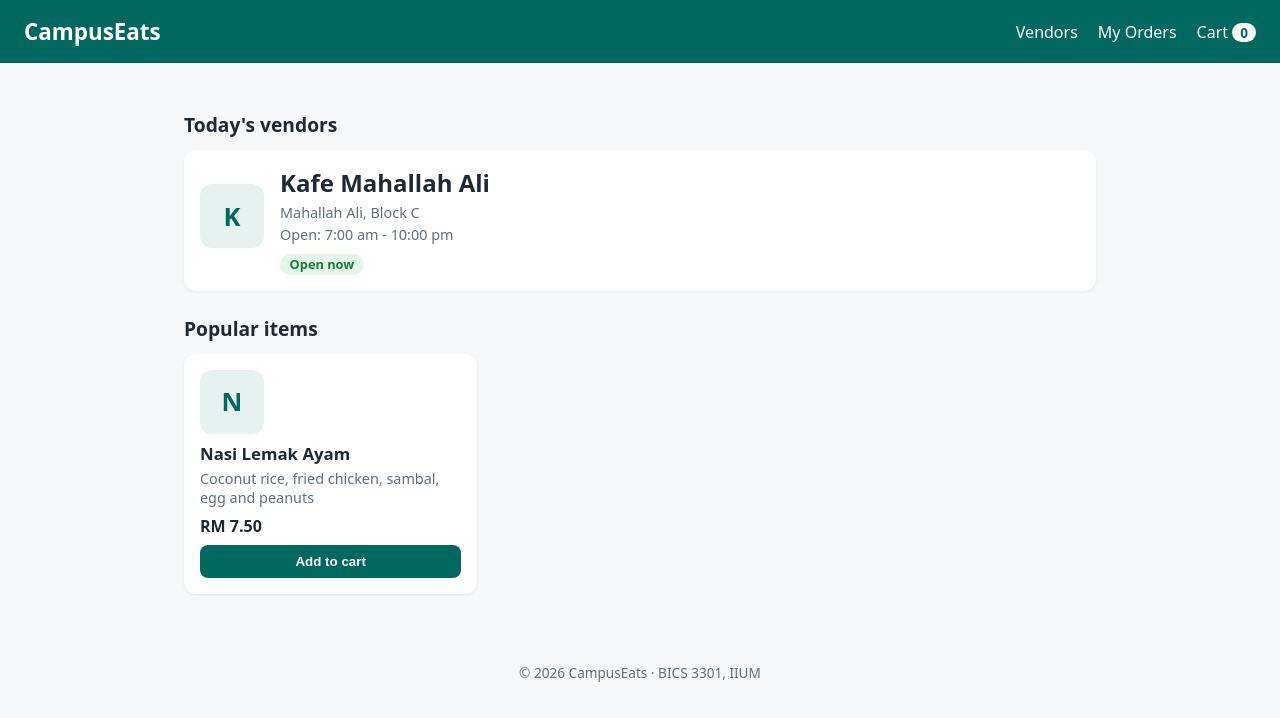
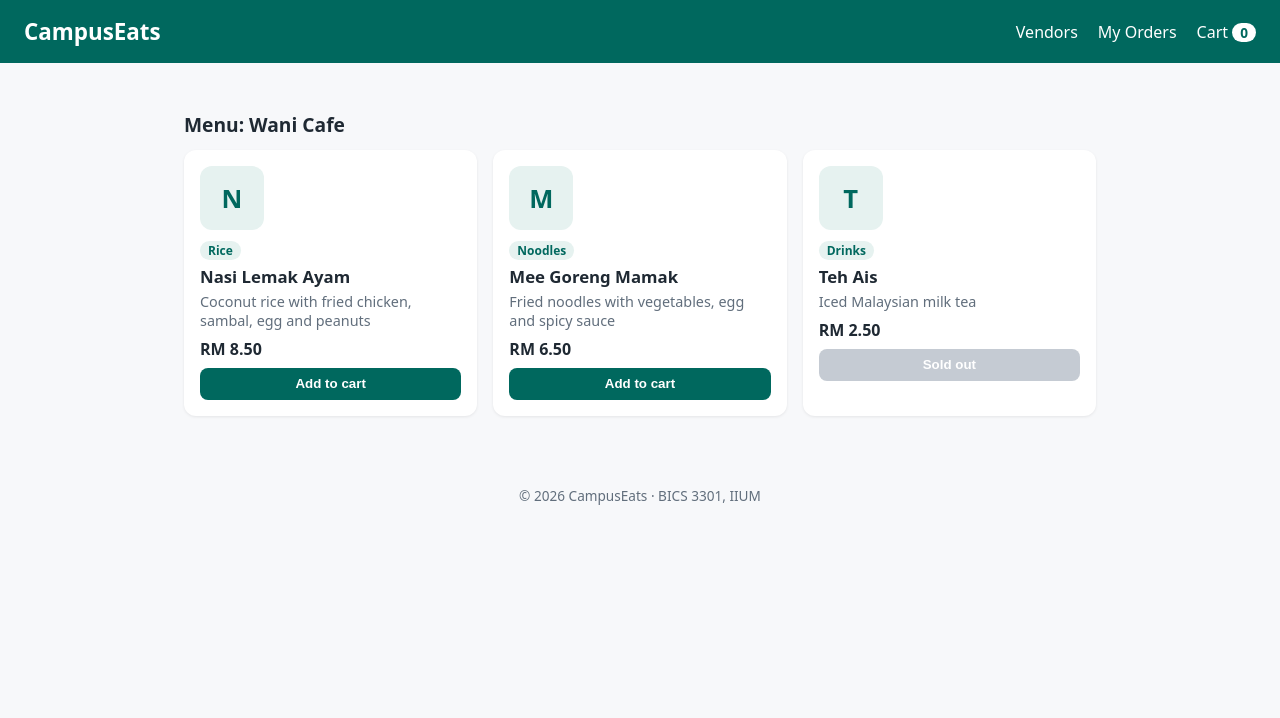
Before and after one commit to syawnn/campuseats-2410376, a React (Vite) app: page / in a window 1280 px wide. Shown: the top 718 px of the page. Built offline with nearby package versions, Linux system fonts and the light colour scheme.

Commit message:
Menu from data with map

```diff
--- a/src/App.jsx
+++ b/src/App.jsx
@@ -1,22 +1,18 @@
+import vendors from './data/vendors.js'
 import Header from './components/Header.jsx'
-import VendorCard from './components/VendorCard.jsx'
-import MenuItemCard from './components/MenuItemCard.jsx'
+import MenuList from './components/MenuList.jsx'
 import Footer from './components/Footer.jsx'
 
 function App() {
+  const selectedVendor = vendors[0]
+
   return (
     <>
       <Header />
       <main className="container">
         <section>
-          <h2 className="section-title">Today's vendors</h2>
-          <VendorCard />
-        </section>
-        <section>
-          <h2 className="section-title">Popular items</h2>
-          <div className="grid">
-            <MenuItemCard />
-          </div>
+          <h2 className="section-title">Menu: {selectedVendor.name}</h2>
+          <MenuList items={selectedVendor.menu} />
         </section>
       </main>
       <Footer />
--- a/src/components/MenuItemCard.jsx
+++ b/src/components/MenuItemCard.jsx
@@ -1,14 +1,8 @@
-function MenuItemCard() {
-  const item = {
-    name: 'Nasi Lemak Ayam',
-    description: 'Coconut rice, fried chicken, sambal, egg and peanuts',
-    price: 7.50,
-    available: true,
-  }
-
+function MenuItemCard({ item }) {
   return (
     <article className="card menu-card">
       <div className="thumb" aria-hidden="true">{item.name.charAt(0)}</div>
+      <p className="tag">{item.category}</p>
       <h3>{item.name}</h3>
       <p className="muted">{item.description}</p>
       <p className="price">RM {item.price.toFixed(2)}</p>
--- /dev/null
+++ b/src/components/MenuList.jsx
@@ -0,0 +1,17 @@
+import MenuItemCard from './MenuItemCard.jsx'
+
+function MenuList({ items }) {
+  if (items.length === 0) {
+    return <p className="muted">No items on this menu yet.</p>
+  }
+
+  return (
+    <div className="grid">
+      {items.map((item) => (
+        <MenuItemCard key={item.id} item={item} />
+      ))}
+    </div>
+  )
+}
+
+export default MenuList
--- a/src/components/VendorCard.jsx
+++ b/src/components/VendorCard.jsx
@@ -1,8 +1,8 @@
 function VendorCard() {
   const vendor = {
-    name: 'Kafe Mahallah Ali',
-    location: 'Mahallah Ali, Block C',
-    openHours: '7:00 am - 10:00 pm',
+    name: 'Wani Cafe',
+    location: 'Pasar Seni',
+    openHours: '8:00 am - 9:00 pm',
     isOpen: true,
   }
 
--- /dev/null
+++ b/src/data/vendors.js
@@ -0,0 +1,29 @@
+const vendors = [
+  {
+    id: 'my-restaurant',
+    name: 'Wani Cafe',
+    location: 'Pasar Seni',
+    openHours: '8:00 am - 9:00 pm',
+    isOpen: true,
+    menu: [
+      { id: 'my-1', name: 'Nasi Lemak Ayam', description: 'Coconut rice with fried chicken, sambal, egg and peanuts', price: 8.5, category: 'Rice',
+available: true },
+      { id: 'my-2', name: 'Mee Goreng Mamak', description: 'Fried noodles with vegetables, egg and spicy sauce', price: 6.5, category: 'Noodles', available: true },
+      { id: 'my-3', name: 'Teh Ais', description: 'Iced Malaysian milk tea', price: 2.5, category:'Drinks', available: false },
+    ],
+  },
+  {
+    id: 'kafe-aminah',
+    name: 'Kafe Mahallah Aminah',
+    location: 'Mahallah Aminah, Ground Floor',
+    openHours: '8:00 am - 9:00 pm',
+    isOpen: true,
+    menu: [
+      { id: 'ami-1', name: 'Nasi Ayam Penyet', description: 'Smashed fried chicken with sambal and rice', price: 9, category: 'Rice', available: true },
+      { id: 'ami-2', name: 'Air Bandung', description: 'Rose syrup with milk', price:
+3, category: 'Drinks', available: true },
+    ],
+  },
+]
+
+export default vendors
```
